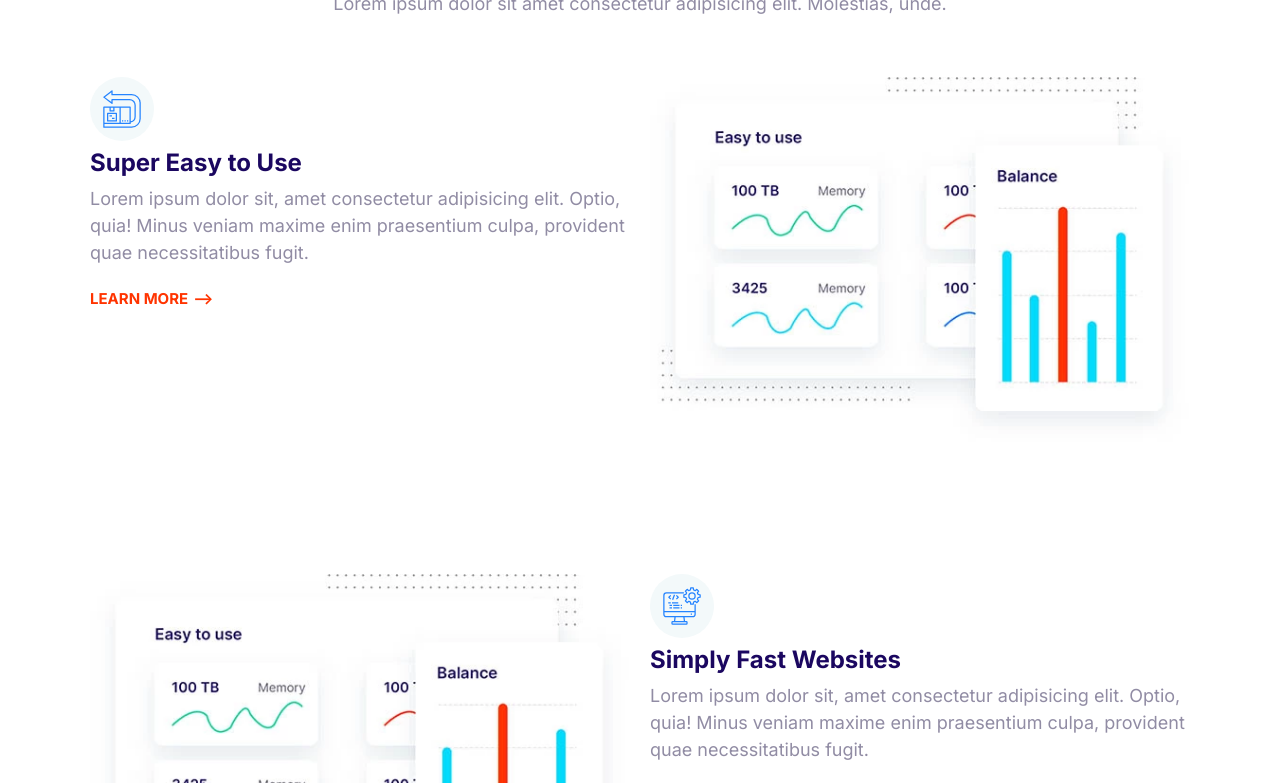
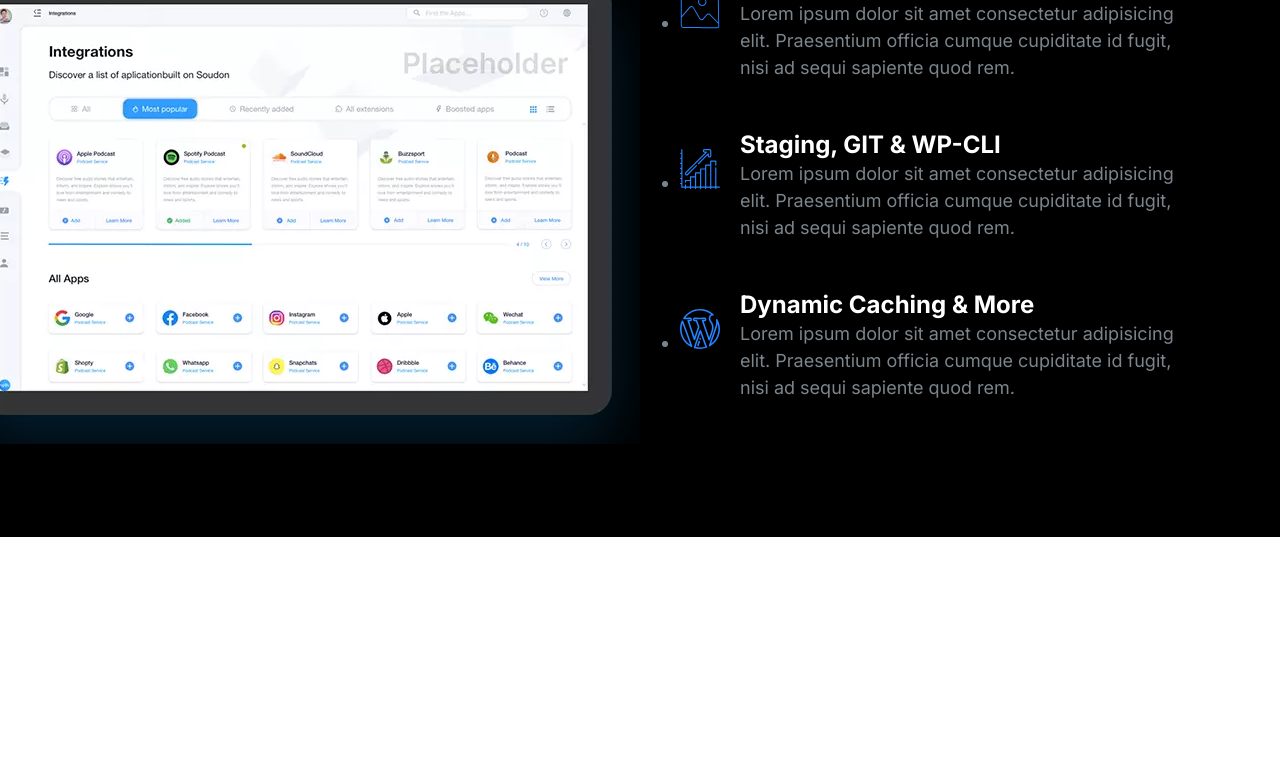
Before and after one commit to MomohJoel/Coding-along, a plain HTML site: page index.html in a window 1280 px wide. Shown: the part 153-936 px from the top of the page. After the commit the page ends 800 px from the top, so only its background shows below. Drawn offline with Linux system fonts and the light colour scheme.

Commit message:
Showcase-Block

```diff
--- a/css/styles.css
+++ b/css/styles.css
@@ -33,7 +33,7 @@ h2,
 h3 {
     color: var(--color-heading);
     margin-bottom: 1rem;
-    line-height: 100%;
+    line-height: 1.1rem;
 }
 
 h1 {
@@ -419,6 +419,7 @@ a {
 /* Media*/
 .media {
     display: flex;
+    margin-bottom: 4rem;
 }
 
 .media__title {
@@ -621,20 +622,20 @@ a {
     color: #7b858b;
 }
 
-.block--dark .block__heading {
+.block--dark h1,
+.block--dark h2,
+.block--dark h3 {
     color: #fff;
 }
 
 .bock--skewed-right {
     padding-bottom: calc(var(--padding-vertical) +4rem);
     clip-path: polygon(0% 0%, 100% 0%, 100% 100%, 0% 80%);
-    padding-bottom: 75px;
 }
 
 .block--skewed-left {
     padding-bottom: calc(var(--padding-vertical) +4rem);
     clip-path: polygon(0% 0%, 100% 0%, 100% 80%, 0% 100%);
-    padding-bottom: 75px;
 }
 
 .container {
@@ -797,3 +798,23 @@ a {
         order: 2;
     }
 }
+
+/* Showcase Block */
+.block-showcase__image>img {
+    width: 100%;
+}
+
+@media screen and (min-width: 768px) {
+    .block-showcase .grid {
+        grid-template-columns: 50% 50%;
+    }
+
+    .block-showcase__image {
+        justify-self: end;
+    }
+
+    .block-showcase__image>img {
+        width: auto;
+        max-width: 700px;
+    }
+}
--- a/index.html
+++ b/index.html
@@ -14,122 +14,76 @@
     <link rel="stylesheet" href="css/styles.css" />
   </head>
   <body>
-    <section class="block container">
+    <section class="block block--dark block--skewed-right block-showcase">
       <header class="block__header">
-        <h2>Host on the Cloud to Keep Growing</h2>
-        <p>
-          Lorem ipsum dolor sit amet consectetur adipisicing elit. Molestias,
-          unde.
-        </p>
+        <h2>User-friendly Control Panel</h2>
       </header>
-      <article class="grid grid--1x2 feature">
-        <div class="feature__content">
-          <span class="icon-container">
-            <svg class="icon icon--primary">
-              <use xlink:href="images/sprite.svg#easy"></use>
-            </svg>
-          </span>
-          <h3 class="feature__heading">Super Easy to Use</h3>
-          <p>
-            Lorem ipsum dolor sit, amet consectetur adipisicing elit. Optio,
-            quia! Minus veniam maxime enim praesentium culpa, provident quae
-            necessitatibus fugit.
-          </p>
-          <a href="#" class="link-arrow">Learn More</a>
-        </div>
-        <picture>
+      <div class="container grid grid--1x2">
+        <picture class="block-showcase__image">
           <source
             type="image/webp"
-            srcset="images/easy.webp 1x, images/easy@2x.webp 2x"
+            srcset="images/ipad.webp 1x, images/ipad@2x.webp 2x"
           />
           <source
-            type="image/jpg"
-            srcset="images/easy.jpg 1x, images/easy@2x.jpg 2x"
+            type="image/png"
+            srcset="images/ipad.png 1x, images/ipad@2x.png 2x"
           />
-          <img class="feature__image" src="images/easy@2x.jpg" alt="" />
+          <img src="images/ipad.png" alt="" />
         </picture>
-      </article>
-      <article class="grid grid--1x2 feature">
-        <div class="feature__content">
-          <span class="icon-container">
+        <ul>
+          <li>
+            <div class="media">
+              <div class="media__image">
                 <svg class="icon icon--primary">
-              <use xlink:href="images/sprite.svg#computer"></use>
+                  <use xlink:href="images/sprite.svg#snap"></use>
                 </svg>
-          </span>
-          <h3 class="feature__heading">Simply Fast Websites</h3>
+              </div>
+              <div class="media__body">
+                <h3 class="media__title">Easy Start & Managed Updates</h3>
                 <p>
-            Lorem ipsum dolor sit, amet consectetur adipisicing elit. Optio,
-            quia! Minus veniam maxime enim praesentium culpa, provident quae
-            necessitatibus fugit.
+                  Lorem ipsum dolor sit amet consectetur adipisicing elit.
+                  Praesentium officia cumque cupiditate id fugit, nisi ad sequi
+                  sapiente quod rem.
                 </p>
-          <a href="#" class="link-arrow">Learn More</a>
               </div>
-        <picture>
-          <source
-            type="image/webp"
-            srcset="images/easy.webp 1x, images/easy@2x.webp 2x"
-          />
-          <source
-            type="image/jpg"
-            srcset="images/easy.jpg 1x, images/easy@2x.jpg 2x"
-          />
-          <img class="feature__image" src="images/fast@2x.jpg" alt="" />
-        </picture>
-      </article>
-      <article class="grid grid--1x2 feature">
-        <div class="feature__content">
-          <span class="icon-container">
+            </div>
+          </li>
+          <li>
+            <div class="media">
+              <div class="media__image">
+                <svg class="icon icon--primary">
+                  <use xlink:href="images/sprite.svg#growth"></use>
+                </svg>
+              </div>
+              <div class="media__body">
+                <h3 class="media__title">Staging, GIT & WP-CLI</h3>
+                <p>
+                  Lorem ipsum dolor sit amet consectetur adipisicing elit.
+                  Praesentium officia cumque cupiditate id fugit, nisi ad sequi
+                  sapiente quod rem.
+                </p>
+              </div>
+            </div>
+          </li>
+          <li>
+            <div class="media">
+              <div class="media__image">
                 <svg class="icon icon--primary">
                   <use xlink:href="images/sprite.svg#wordpress"></use>
                 </svg>
-          </span>
-          <h3 class="feature__heading">Wordpress Made Easy</h3>
+              </div>
+              <div class="media__body">
+                <h3 class="media__title">Dynamic Caching & More</h3>
                 <p>
-            Lorem ipsum dolor sit, amet consectetur adipisicing elit. Optio,
-            quia! Minus veniam maxime enim praesentium culpa, provident quae
-            necessitatibus fugit.
+                  Lorem ipsum dolor sit amet consectetur adipisicing elit.
+                  Praesentium officia cumque cupiditate id fugit, nisi ad sequi
+                  sapiente quod rem.
                 </p>
-          <a href="#" class="link-arrow">Learn More</a>
               </div>
-        <picture>
-          <source
-            type="image/webp"
-            srcset="images/easy.webp 1x, images/easy@2x.webp 2x"
-          />
-          <source
-            type="image/jpg"
-            srcset="images/easy.jpg 1x, images/easy@2x.jpg 2x"
-          />
-          <img class="feature__image" src="images/wordpress@2x.jpg" alt="" />
-        </picture>
-      </article>
-      <article class="grid grid--1x2 feature">
-        <div class="feature__content">
-          <span class="icon-container">
-            <svg class="icon icon--primary">
-              <use xlink:href="images/sprite.svg#support"></use>
-            </svg>
-          </span>
-          <h3 class="feature__heading">24/7 Expert Support</h3>
-          <p>
-            Lorem ipsum dolor sit, amet consectetur adipisicing elit. Optio,
-            quia! Minus veniam maxime enim praesentium culpa, provident quae
-            necessitatibus fugit.
-          </p>
-          <a href="#" class="link-arrow">Learn More</a>
             </div>
-        <picture>
-          <source
-            type="image/webp"
-            srcset="images/easy.webp 1x, images/easy@2x.webp 2x"
-          />
-          <source
-            type="image/jpg"
-            srcset="images/easy.jpg 1x, images/easy@2x.jpg 2x"
-          />
-          <img class="feature__image" src="images/support@2x.jpg" alt="" />
-        </picture>
-      </article>
+          </li>
+        </ul>
+      </div>
     </section>
     <script src="js/main.js"></script>
   </body>
```
Also changed, not shown: components/showcase-block.html (added, +71 -0 lines), images/ipad.png (added), images/ipad.webp (added), images/ipad@2x.png (added), images/ipad@2x.webp (added). Lines whose indentation alone changed are shown as unchanged.
